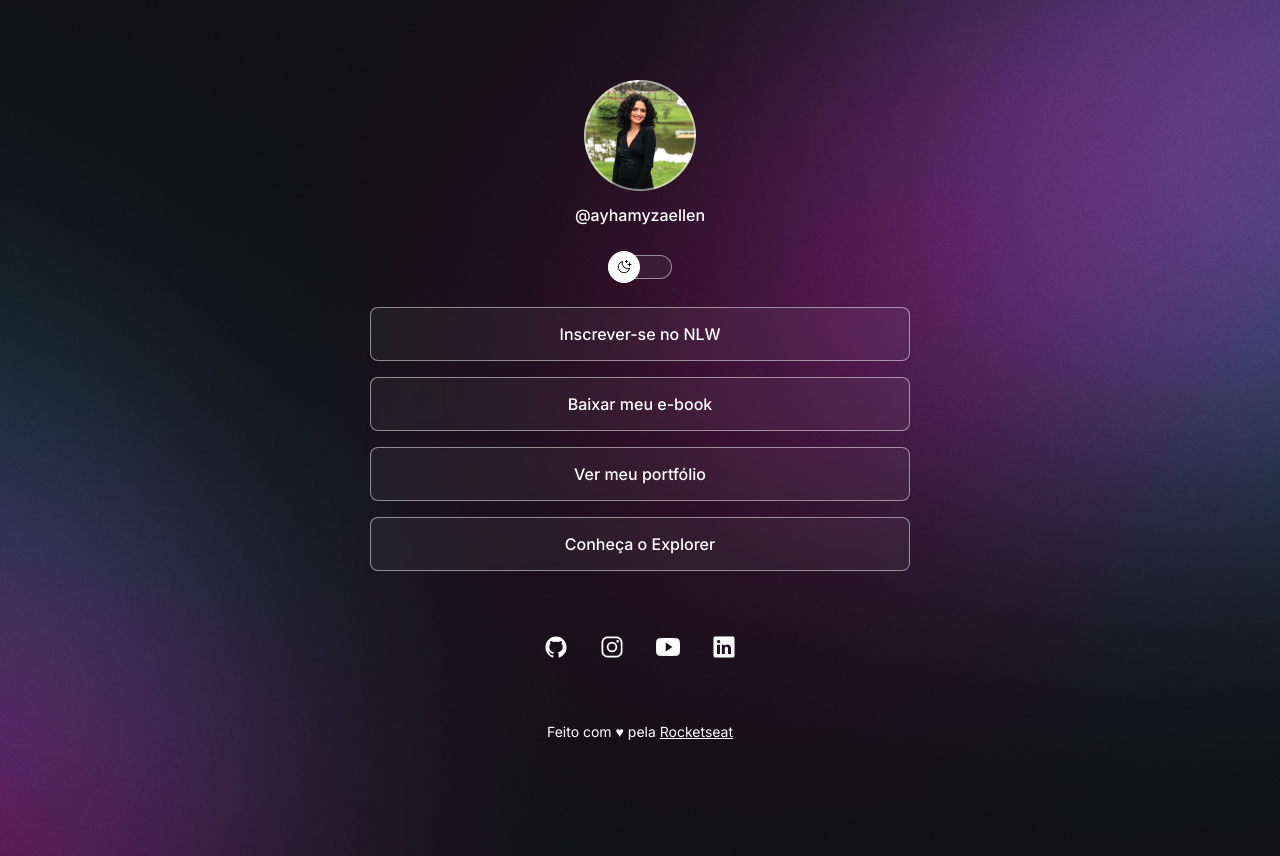
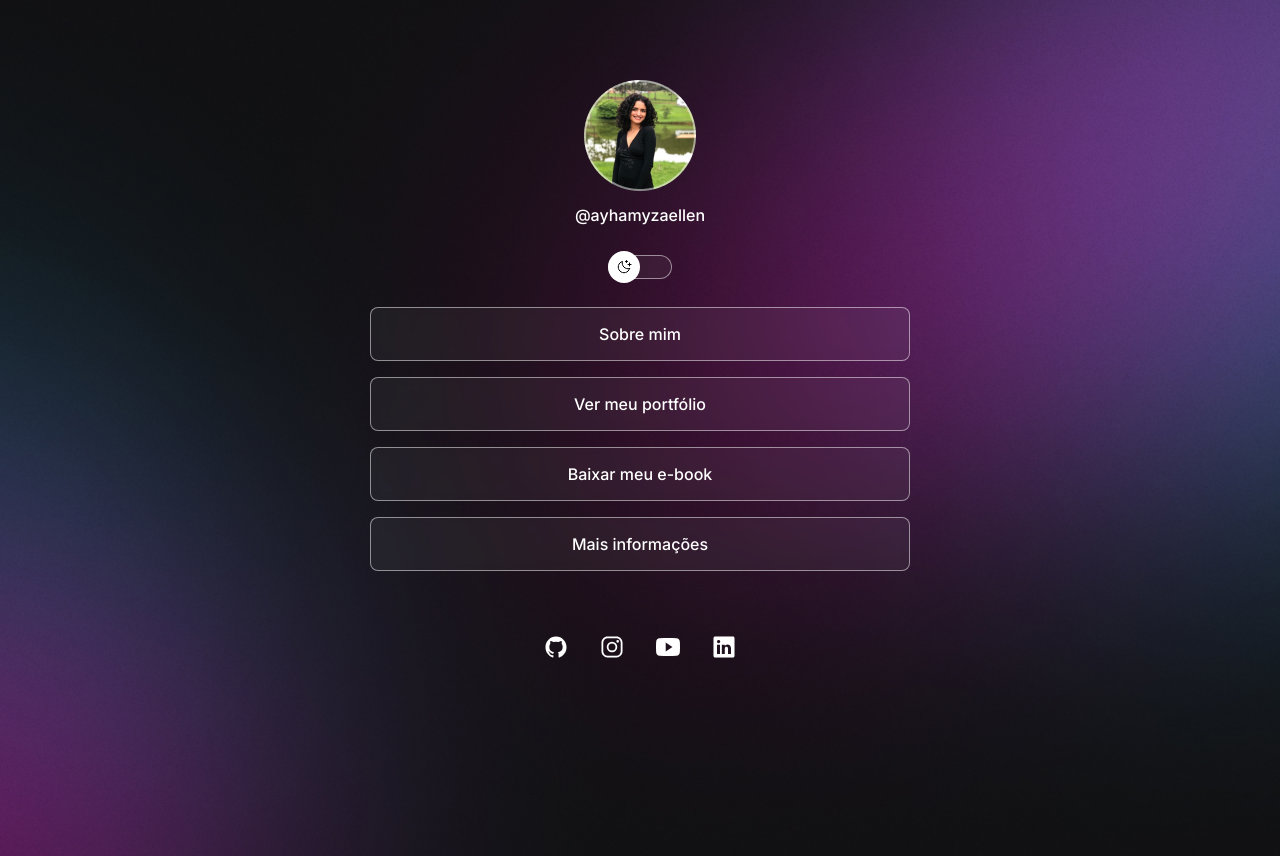
Before and after one commit to ayhamyza/devLinks, a plain HTML site: page index.html in a window 1280 px wide. Drawn offline with nearby package versions, Linux system fonts and the light colour scheme.

Commit message:
add infos

```diff
--- a/index.html
+++ b/index.html
@@ -31,20 +31,20 @@
 
       <ul>
         <li>
-          <a href="#">Inscrever-se no NLW</a>
+          <a href="#">Sobre mim</a>
         </li>
 
         <li>
-          <a href="#">Baixar meu e-book</a>
+          <a href="#">Ver meu portfólio</a>
         </li>
 
         <li>
-          <a href="https:">Ver meu portfólio</a>
+          <a href="https:">Baixar meu e-book</a>
         </li>
 
         <li>
           <a href="https:" target="_blank"
-            >Conheça o Explorer</a
+            >Mais informações</a
           >
         </li>
       </ul>
@@ -65,10 +65,6 @@
           <ion-icon name="logo-linkedin"></ion-icon>
         </a>
       </div>
-
-      <footer>
-        Feito com ♥ pela <a href="https://rocketseat.com.br/">Rocketseat</a>
-      </footer>
     </div>
 
     <script
```
